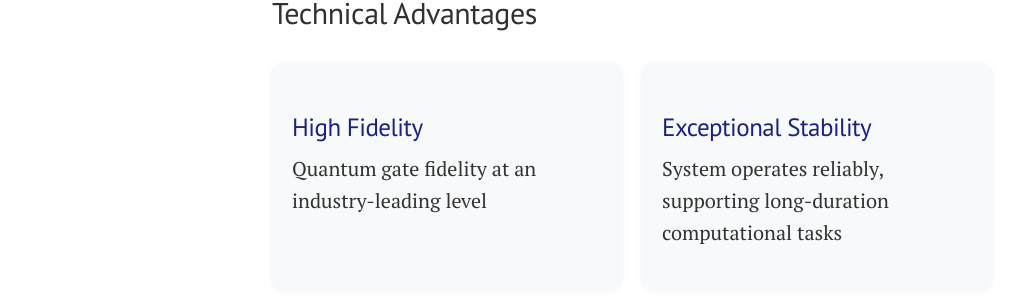
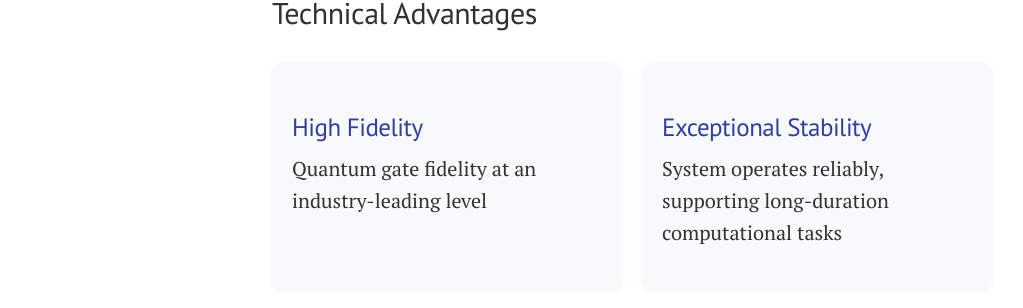
Before and after one commit to WENXINXU-quantum/BPtech, a Jekyll site: the page built from _posts/2025-10-23-product.md, in a window 1280 px wide. Shown: the part 837-1145 px from the top of the page, without its empty margins (8-1031 px from the left). Built offline with Jekyll 4.4.1, drawn with Linux system fonts in a browser that asks for light colours.

Commit message:
Update 2025-10-23-product.md

```diff
--- a/_posts/2025-10-23-product.md
+++ b/_posts/2025-10-23-product.md
@@ -6,7 +6,7 @@
 # <img src="public/quantumctek.png" alt="QuantumCTek Logo" style="height:60px; vertical-align:middle; margin-right:10px;"> QuantumCTek Co., Ltd.
 [https://www.quantum-info.com/](https://www.quantum-info.com/)
 
-**QuantumCTek Co., Ltd.** (Stock Code: 688027), established in 2009, is the world’s only publicly listed company whose business spans all three major areas of **quantum communication, quantum computing, and quantum measurement**.
+**QuantumCTek Co., Ltd.** (Stock Code: 688027), established in 2009, is the world's only publicly listed company whose business spans all three major areas of **quantum communication, quantum computing, and quantum measurement**.
 
 In June 2021, QuantumCTek unveiled the *Zuchongzhi* superconducting quantum computing prototype — a milestone that positioned China as one of only two nations to achieve **superconducting quantum computational supremacy**.
 
@@ -49,7 +49,7 @@
   box-shadow: 0 4px 12px rgba(0,0,0,0.1);
 }
 .feature-item h3 {
-  color: #1a237e;
+  color: #303f9f; /* 靛蓝色 */
   margin-bottom: 10px;
 }
 .feature-item p {
```
